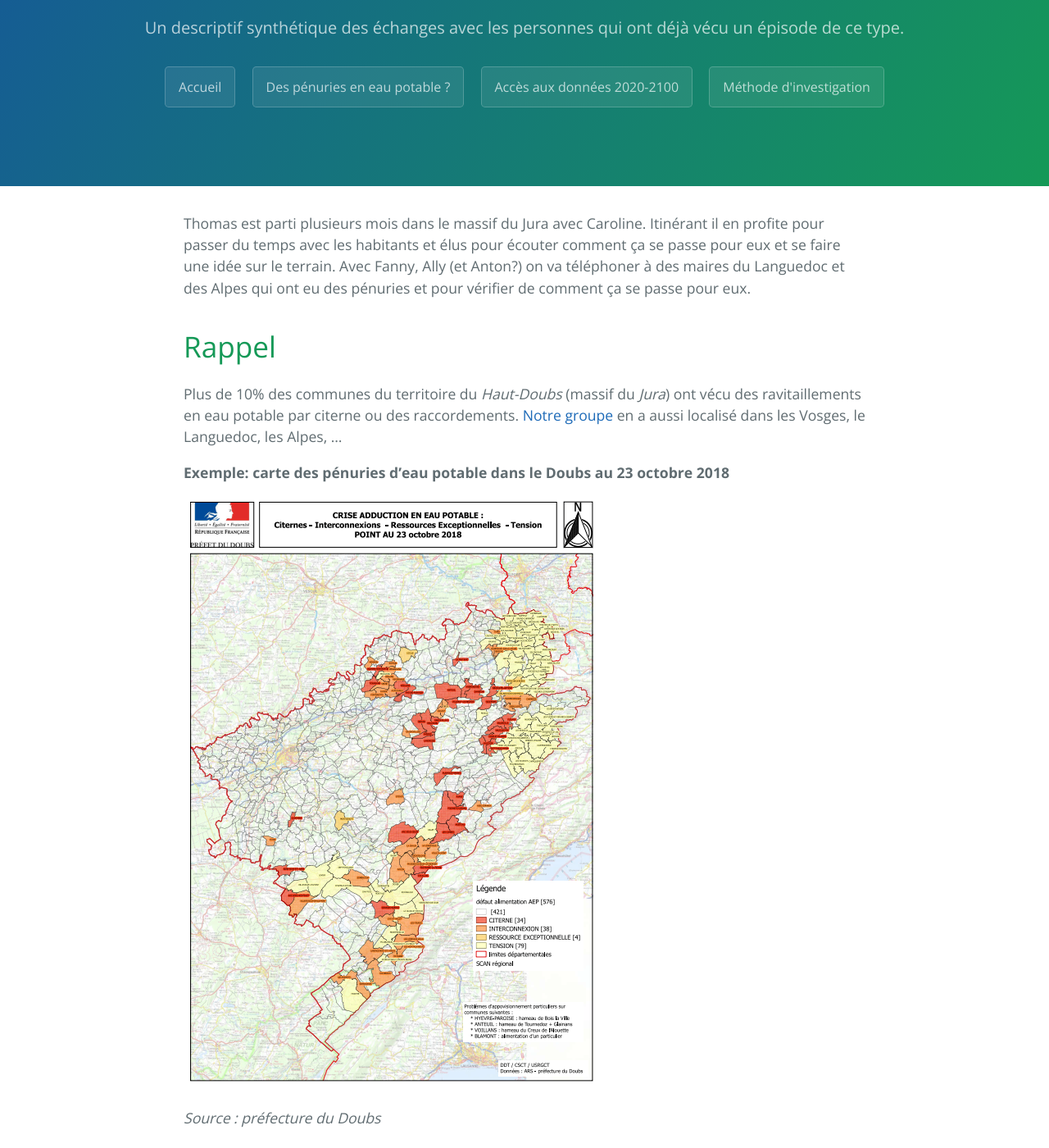
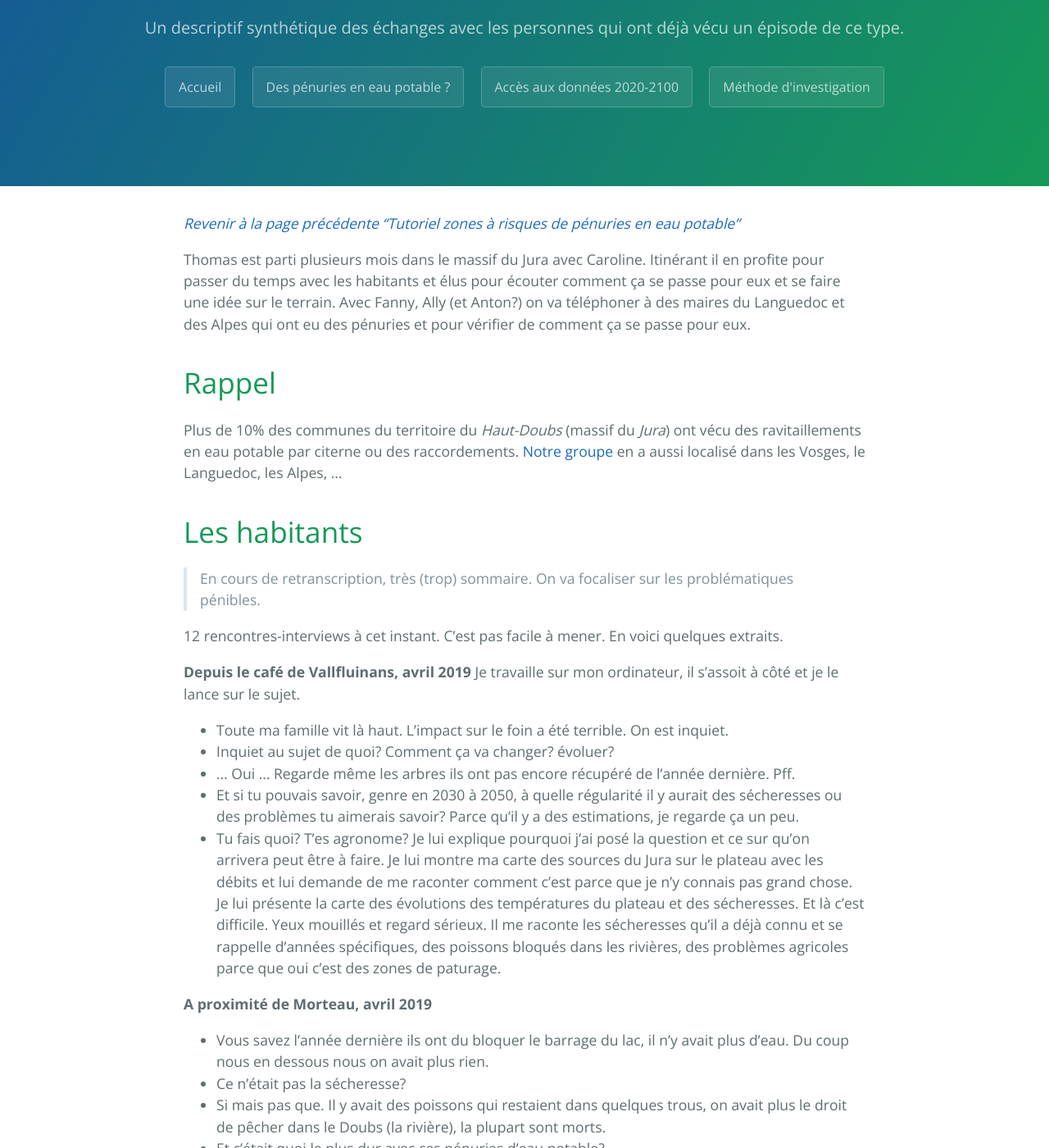
Before and after one commit to secheresses/Ancien-site, a Jekyll site: the page built from pages/penuries-eau/eau-habitants-elus.md, in a window 1280 px wide and 1400 px high, scrolled down 234 px. Shown: the whole window at 82% size. Built offline with Jekyll 4.4.1, drawn with Linux system fonts in a browser that asks for light colours.

Commit message:
mise à jour lien page précédente

```diff
--- a/pages/penuries-eau/eau-habitants-elus.md
+++ b/pages/penuries-eau/eau-habitants-elus.md
@@ -4,6 +4,8 @@ title:  Entretiens avec les populations concernées - pénuries eau potable
 description: Un descriptif synthétique des échanges avec les personnes qui ont déjà vécu un épisode de ce type.
 permalink: /eau-habitants-elus
 ---
+
+*[Revenir à la page précédente "Tutoriel zones à risques de pénuries en eau potable"](../risques-penurie-eau)*
 
 Thomas est parti plusieurs mois dans le massif du Jura avec Caroline. Itinérant il en profite pour passer du temps avec les habitants et élus pour écouter comment ça se passe pour eux et se faire une idée sur le terrain. Avec Fanny, Ally (et Anton?) on va téléphoner à des maires du Languedoc et des Alpes qui ont eu des pénuries et pour vérifier de comment ça se passe pour eux.
 
@@ -12,16 +14,11 @@ Rappel
 
 Plus de 10% des communes du territoire du *Haut-Doubs* (massif du *Jura*) ont vécu des ravitaillements en eau potable par citerne ou des raccordements. [Notre groupe](../collectif) en a aussi localisé dans les Vosges, le Languedoc, les Alpes, ...
 
-**Exemple: carte des pénuries d'eau potable dans le Doubs au 23 octobre 2018**
-
-![Pénuries dans le Doubs](../pages/images/cartepenuries.png)
-
-*Source : préfecture du Doubs*
 
 Les habitants
 ===
 
-> En cours
+> En cours de retranscription, très (trop) sommaire. On va focaliser sur les problématiques pénibles.
 
 12 rencontres-interviews à cet instant. C'est pas facile à mener. En voici quelques extraits.
 
```
Also changed, not shown: pages/penuries-eau/avril-2019-guy-faure.md (+2 -0 lines), pages/penuries-eau/eau-hypotheses-v1.md (+4 -0 lines), pages/penuries-eau/geologie-calcaire.md (+3 -0 lines), pages/penuries-eau/indice-sswi.md (+2 -0 lines).
